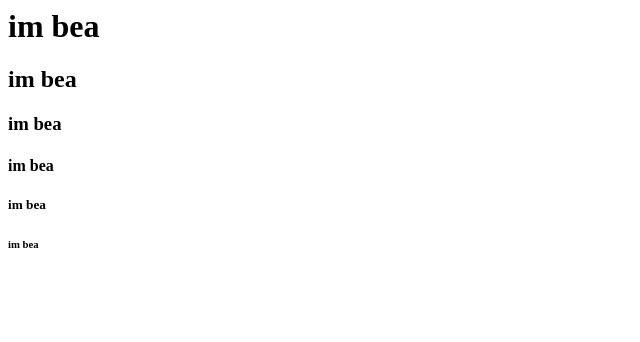
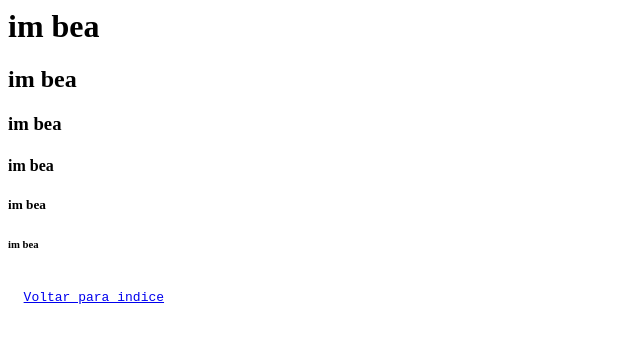
Before and after one commit to beatrizdamasceno/lista_02, a plain HTML site: page q10.html in a window 1280 px wide. Shown: the whole page, without its empty margins (0-640 px from the left). Drawn offline with Linux system fonts and the light colour scheme.

Commit message:
Update q10.html

```diff
--- a/q10.html
+++ b/q10.html
@@ -9,5 +9,8 @@
 <h4>im bea</h4>
 <h5>im bea</h5>
 <h6>im bea</h6>
+  <pre>
+
+  <A href="https://beatrizdamasceno.github.io/lista_02/"target="_blank">Voltar para indice</A></pre>
 </body>
 </html>
```
